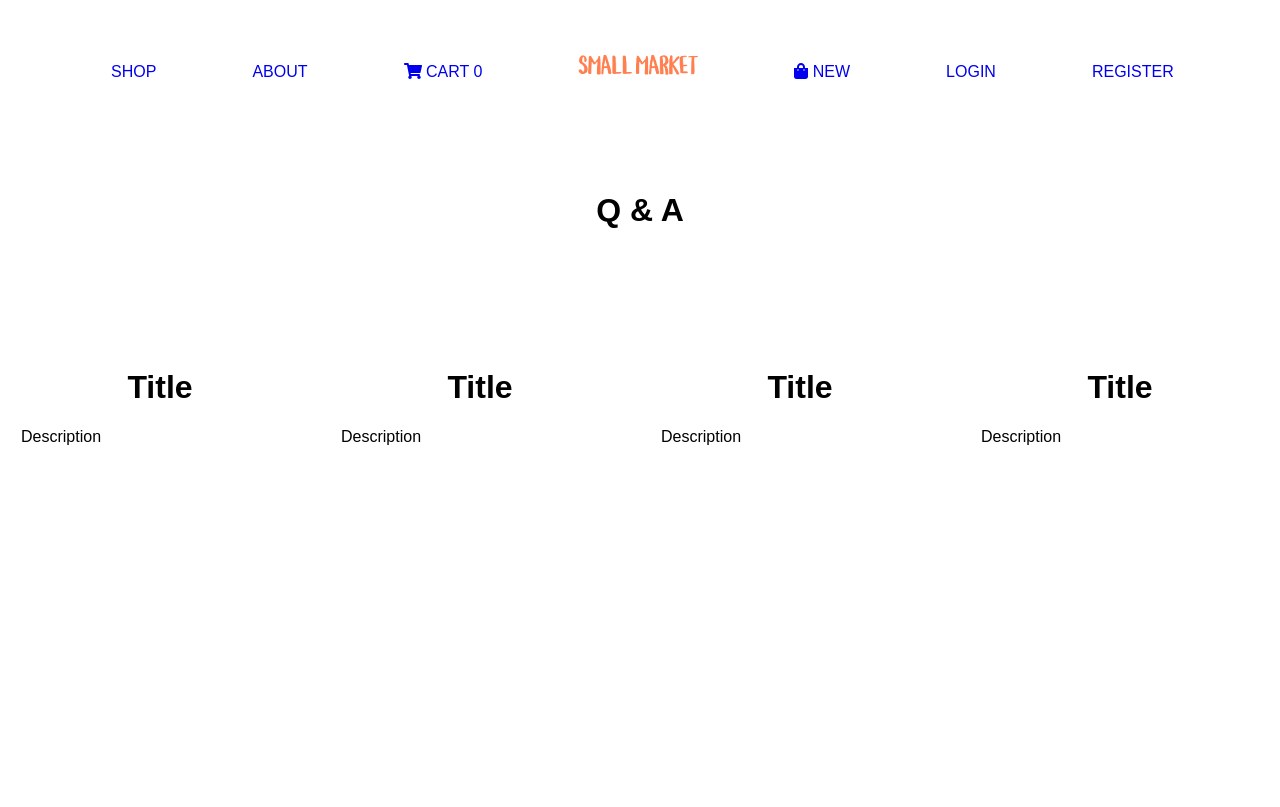
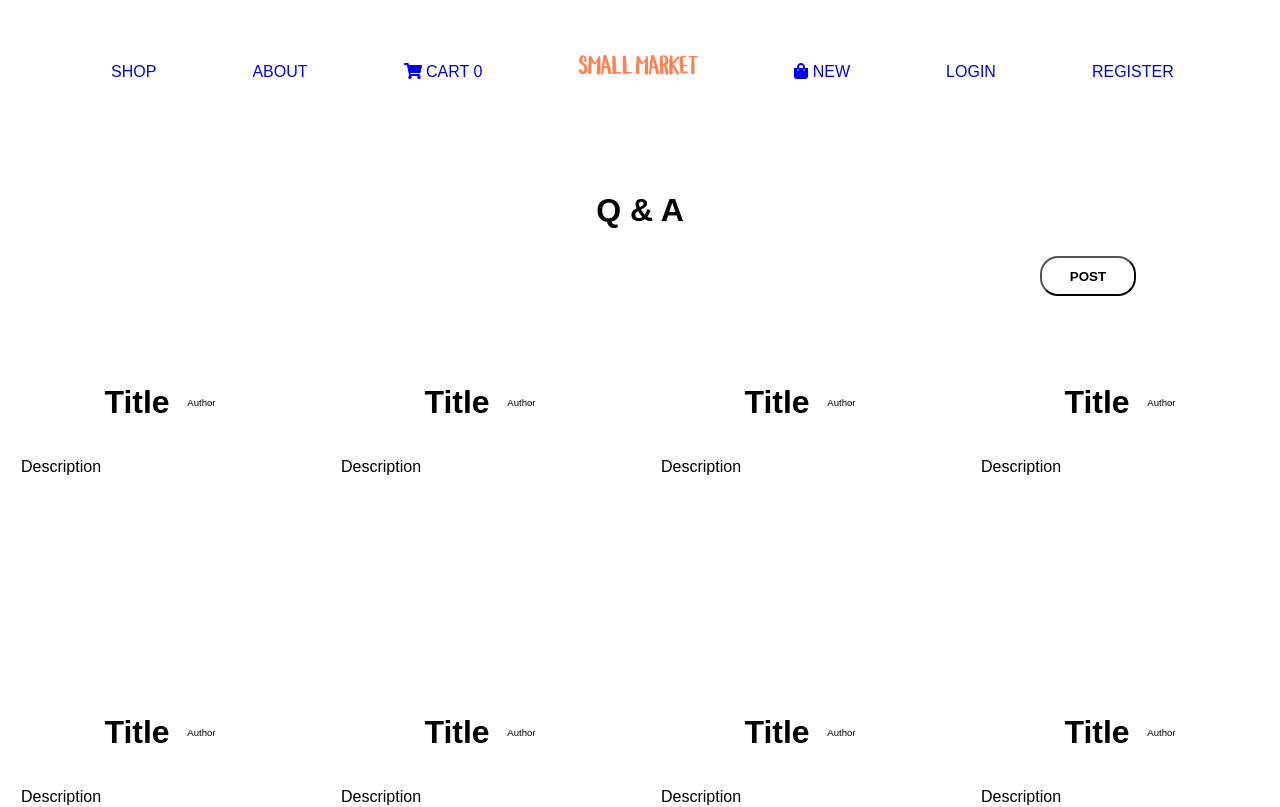
Before and after one commit to hovelopin/SmallMarket, a React (Create React App) app: page /board in a window 1280 px wide. Shown: the top 807 px of the page. Built offline with nearby package versions, Linux system fonts and the light colour scheme; no server answers.

Commit message:
question board fix

```diff
--- a/src/common/colors.css
+++ b/src/common/colors.css
@@ -2,7 +2,7 @@
 @value marketWhite: white;
 @value marketLightGrey: #e8e7e6;
 @value marketLightPink: #ffeae8;
-@value marketGrey: #626262;
+@value marketGrey: #666;
 @value marketGreen: #385461;
 @value marketPink: pink;
 @value marketShadow: rgba(217, 217, 217, 1);
--- a/src/components/board/qestion_board.jsx
+++ b/src/components/board/qestion_board.jsx
@@ -6,6 +6,9 @@ const QuestionBoard = () => {
     <div className={styles.post}>
         <div className={styles.title}>
           <h1>Title</h1>
+          <div className={styles.author}>
+            <p>Author</p>
+          </div>
         </div>
         <div className={styles.body}>
           <p>Description</p>
--- a/src/components/board/question_board.module.css
+++ b/src/components/board/question_board.module.css
@@ -18,12 +18,18 @@
 
 .title {
   color: marketBlack;
-  height: 20%;
+  height: 30%;
   display: flex;
   justify-content: center;
   align-items: center;
   border-bottom: 2px solid marketBlack;
-  font-weight: 600;
+}
+
+.author {
+  margin-left: 1.1rem;
+  display: flex;
+  font-size: 0.6em;
+  border-bottom: 1px solid marketBlack;
 }
 
 .body {
--- a/src/components/board_container/board_container.jsx
+++ b/src/components/board_container/board_container.jsx
@@ -1,14 +1,28 @@
-import React from 'react';
+import React, { useState } from 'react';
 import QuestionBoard from '../board/qestion_board';
 import styles from './board_container.module.css';
 
 const BoardContainer = () => {
+  const [title, setTitle] = useState('');
+  const [content, setContent] = useState('');
+  const onClickHandler = () => {
+  }
+
   return (
     <>
-      <div className={styles.title}>
-        <h1>Q & A</h1>
-      </div>
+      <header className={styles.title}>
+        <h1 className={styles.name}>Q & A</h1>
+        <button
+          className={styles.postButton}
+          onClick={onClickHandler}
+        >POST
+        </button>
+      </header>
       <div className={styles.container}>
+        <QuestionBoard />
+        <QuestionBoard />
+        <QuestionBoard />
+        <QuestionBoard />
         <QuestionBoard />
         <QuestionBoard />
         <QuestionBoard />
--- a/src/components/board_container/board_container.module.css
+++ b/src/components/board_container/board_container.module.css
@@ -1,6 +1,30 @@
+@value marketWhite, marketBlack, marketInput, marketTeamOrange, marketTeamYellow, marketTeamLightOrange from '../../common/colors.css';
+
 .title {
   padding: 4em 0 0 0;
   text-align: center;
+}
+
+.postButton {
+  position: absolute;
+  right: 9rem;
+  top: 16rem;
+  width: 6rem;
+  height: 2.5rem;
+  border: 2px solid marketTeamOrange;
+  border-radius: 18px;
+  background-color: transparent;
+  font-weight: bold;
+  color: marketTeamOrange;
+  transition: transform 250ms ease-in;
+}
+
+.postButton:hover {
+  cursor: pointer;
+  color: marketWhite;
+  background-color: marketTeamYellow;
+  transition: 1.2s;
+  transform: scale(1.2);
 }
 
 .container {
--- a/src/components/item_list/item_list.module.css
+++ b/src/components/item_list/item_list.module.css
@@ -1,4 +1,4 @@
-@value marketWhite, marketBlack, marketInput, marketTeamOrange, marketTeamLightOrange from '../../common/colors.css';
+@value marketWhite, marketBlack, marketInput, marketGrey, marketTeamOrange, marketTeamLightOrange from '../../common/colors.css';
 
 .container {
     max-width: 1500px;
@@ -34,7 +34,7 @@
     font-family: 'Noto Sans';
     font-weight: 400;
     font-size: 12px;
-    color: #666;
+    color: marketGrey;
     line-height: 16px;
     outline: none;
 }
```
